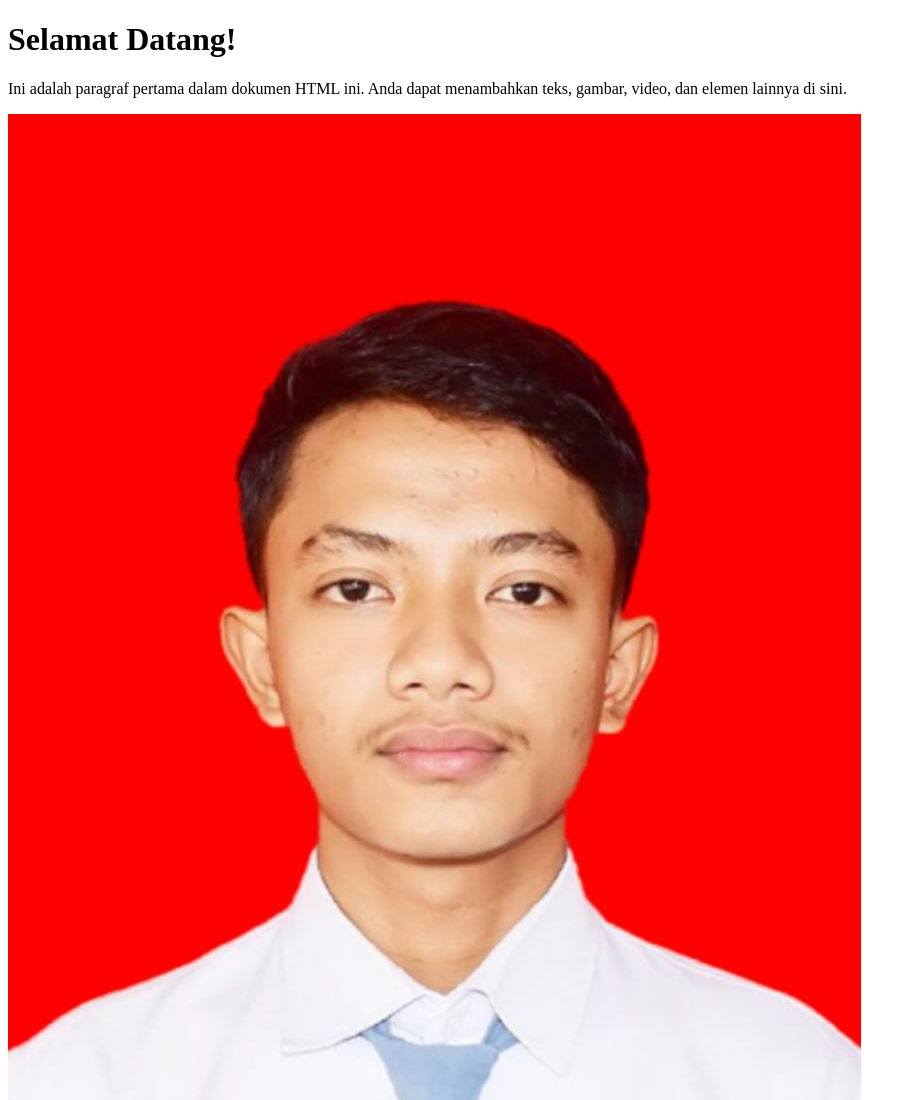
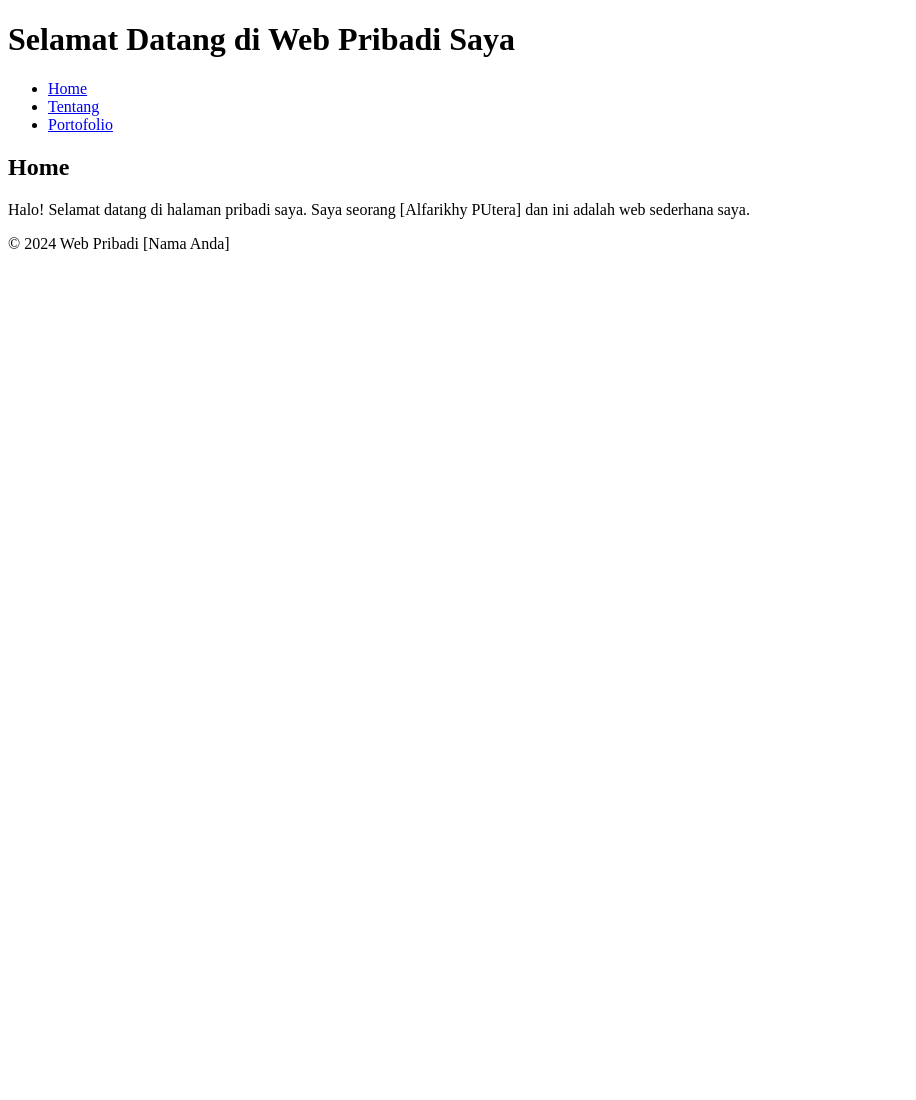
Before and after one commit to AlfarikhyPutera/AlfarikhyPutera.github.io, a plain HTML site: page index.html in a window 1280 px wide. Shown: the top 1100 px of the page, without its empty margins (0-916 px from the left). After the commit the page ends 800 px from the top, so only its background shows below. Drawn offline with Linux system fonts and the light colour scheme.

Commit message:
Update index.html

```diff
--- a/index.html
+++ b/index.html
@@ -1,22 +1,31 @@
 <!DOCTYPE html>
-<html lang="en">
+<html lang="id">
 <head>
-    <meta charset="UTF-8">
-    <meta name="viewport" content="width=device-width, initial-scale=1.0">
-    <title>Contoh Kode HTML</title>
+<meta charset="UTF-8">
+<meta name="viewport" content="width=device-width, initial-scale=1.0">
+<title>Home Web Pribadi</title>
+<link rel="stylesheet" href="css/style.css">
 </head>
 <body>
+<header>
+<h1>Selamat Datang di Web Pribadi Saya</h1>
+<nav>
+<ul>
+<li><a href="index.html">Home</a></li>
+<li><a href="tentang.html">Tentang</a></li>
+<li><a href="portofolio.html">Portofolio</a></li>
+</ul>
+</nav>
+</header>
 
-    <h1>Selamat Datang!</h1>
-
-    <p>Ini adalah paragraf pertama dalam dokumen HTML ini. Anda dapat menambahkan teks, gambar, video, dan elemen lainnya di sini.</p>
-
-    <img src="14c0f928-581b-4eef-902c-ff804d774a70.jfif" alt="Gambar Contoh">
-
-    <ul>
-        <li>Item pertama dalam daftar</li>
-        <li>Item kedua dalam daftar</li>
-    </ul>
-
+<main>
+<section>
+<h2>Home</h2>
+<p>Halo! Selamat datang di halaman pribadi saya. Saya seorang [Alfarikhy PUtera] dan ini adalah web sederhana saya.</p>
+</section>
+</main>
+<footer>
+<p>&copy; 2024 Web Pribadi [Nama Anda]</p>
+</footer>
 </body>
 </html>
```
